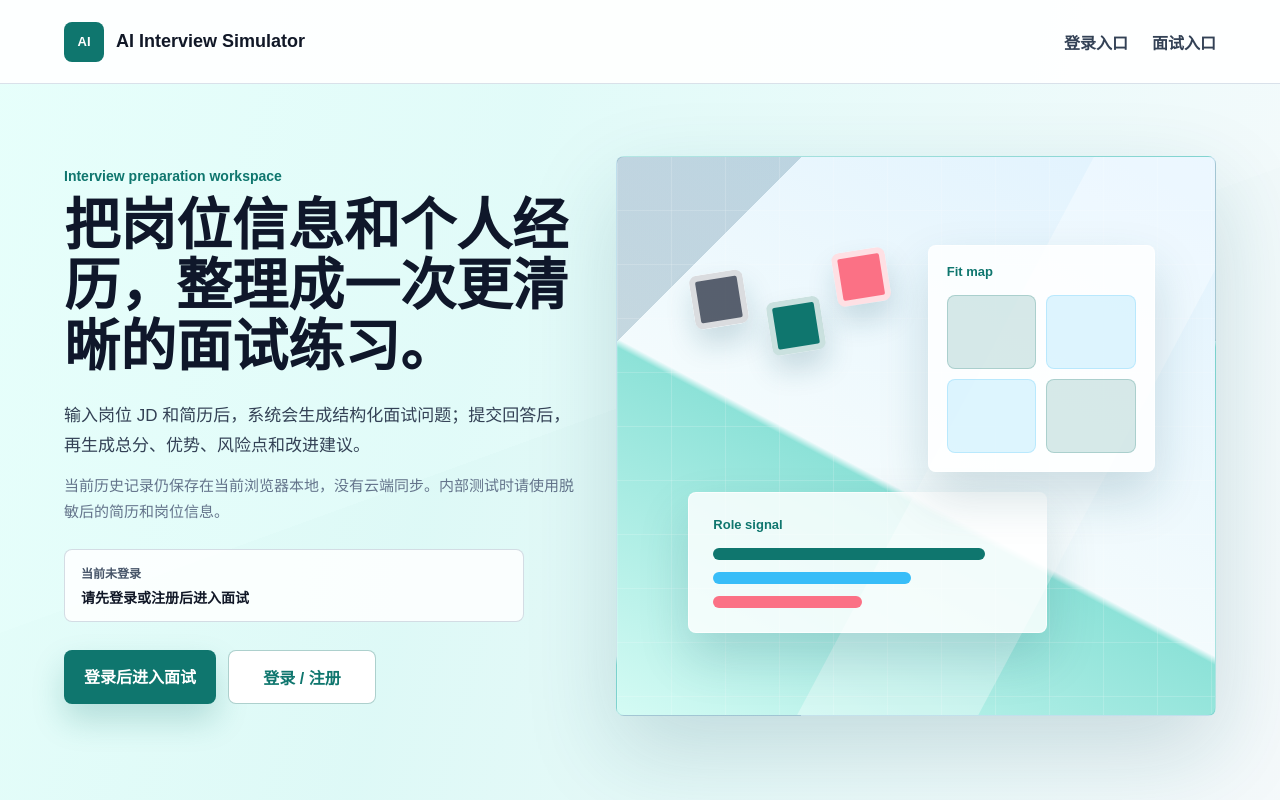
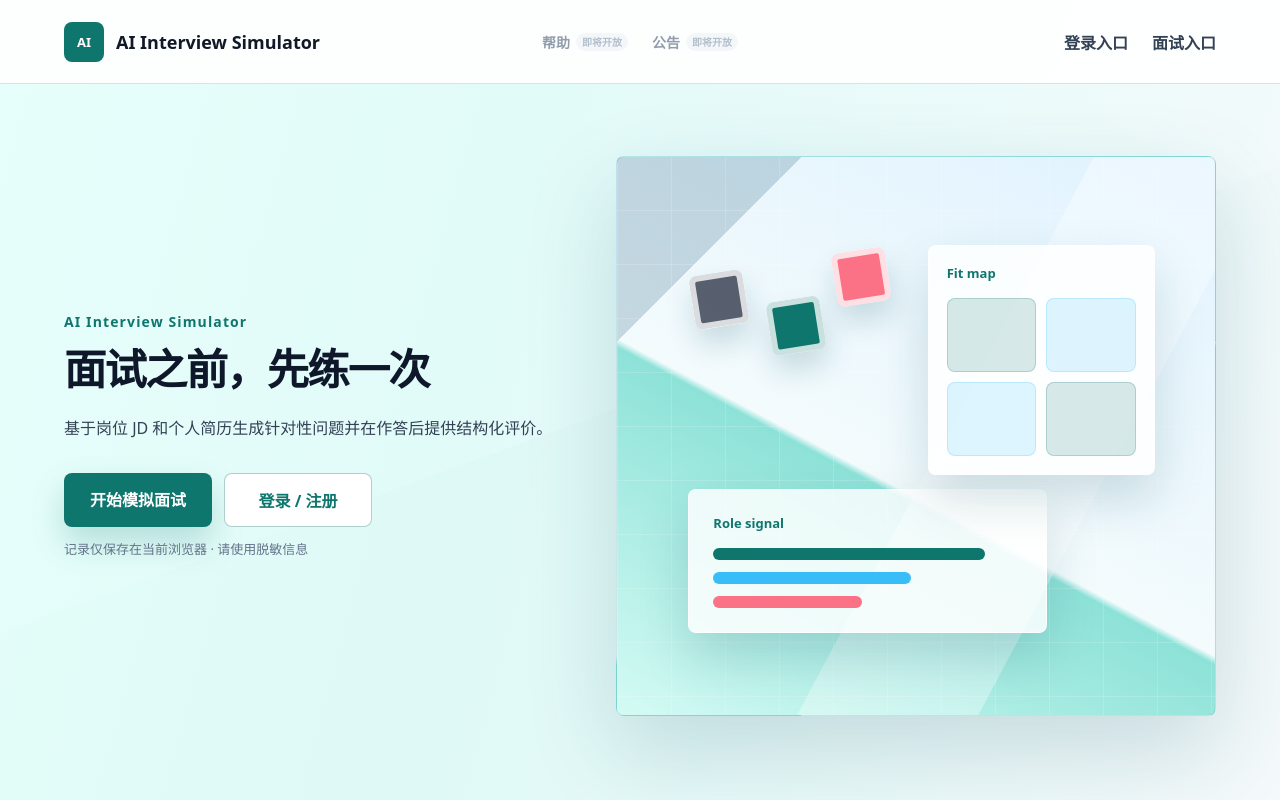
Before and after one commit to Clark-Zhou/AI-Interviewer, a Next.js app: page / in a window 1280 px wide. Built offline with nearby package versions, Linux system fonts and the light colour scheme; no server answers.

Commit message:
实现主页面优化

```diff
--- a/app/globals.css
+++ b/app/globals.css
@@ -33,6 +33,7 @@ textarea {
 .home-page {
   min-height: 100vh;
   background: #f8fafc;
+  font-family: "Noto Sans SC", "PingFang SC", "Microsoft YaHei", "Hiragino Sans GB", system-ui, -apple-system, BlinkMacSystemFont, sans-serif;
 }
 
 .home-hero {
@@ -47,9 +48,9 @@ textarea {
   align-items: center;
   background: rgba(255, 255, 255, 0.92);
   border-bottom: 1px solid rgba(203, 213, 225, 0.7);
-  display: flex;
+  display: grid;
   gap: 20px;
-  justify-content: space-between;
+  grid-template-columns: minmax(max-content, 1fr) auto minmax(max-content, 1fr);
   min-height: 84px;
   padding: 0 min(5vw, 72px);
   position: relative;
@@ -84,6 +85,40 @@ textarea {
   flex-wrap: wrap;
   gap: 24px;
   justify-content: flex-end;
+}
+
+/* 帮助与公告暂不提供路由，使用原生禁用按钮保留可理解的占位语义。 */
+.home-nav-placeholders {
+  align-items: center;
+  display: flex;
+  gap: 8px;
+  justify-content: center;
+}
+
+.home-nav-placeholder {
+  align-items: center;
+  background: transparent;
+  border: 0;
+  color: #64748b;
+  cursor: not-allowed;
+  display: inline-flex;
+  gap: 6px;
+  padding: 8px;
+}
+
+.home-nav-placeholder span {
+  font-size: 14px;
+  font-weight: 700;
+}
+
+.home-nav-placeholder small {
+  background: #f1f5f9;
+  border-radius: 999px;
+  color: #94a3b8;
+  font-size: 10px;
+  font-weight: 600;
+  line-height: 1;
+  padding: 4px 6px;
 }
 
 .home-nav-links a {
@@ -124,68 +159,47 @@ button.home-nav-sign-out:disabled {
 
 .home-copy {
   align-self: center;
-  max-width: 720px;
+  max-width: 660px;
 }
 
 .home-kicker {
   color: #0f766e;
   font-size: 14px;
   font-weight: 800;
-  letter-spacing: 0;
-  margin: 0 0 12px;
+  letter-spacing: 0.08em;
+  margin: 0 0 14px;
 }
 
 .home-copy h1 {
   color: #0f172a;
-  font-size: 56px;
-  line-height: 1.08;
-  margin: 0 0 24px;
-  max-width: 760px;
-}
-
-.home-lede,
-.home-note {
+  font-size: clamp(38px, 3.3vw, 48px);
+  font-weight: 750;
+  letter-spacing: -0.04em;
+  line-height: 1.12;
+  margin: 0 0 22px;
+  max-width: 660px;
+}
+
+.home-lede {
   color: #334155;
-  font-size: 17px;
-  line-height: 1.75;
+  font-size: 16px;
+  line-height: 1.8;
   margin: 0;
-  max-width: 620px;
-}
-
+  max-width: none;
+}
+
+.home-account,
 .home-note {
   color: #64748b;
-  font-size: 15px;
-  margin-top: 12px;
-}
-
-.home-status {
-  background: rgba(255, 255, 255, 0.84);
-  border: 1px solid rgba(148, 163, 184, 0.38);
-  border-radius: 8px;
-  color: #475569;
-  margin-top: 24px;
-  max-width: 460px;
-  padding: 14px 16px;
-}
-
-.home-status.logged-in {
-  background: rgba(236, 253, 245, 0.86);
-  border-color: rgba(16, 185, 129, 0.46);
+  font-size: 13px;
+  line-height: 1.6;
+  margin: 12px 0 0;
+  overflow-wrap: anywhere;
+}
+
+.home-account {
   color: #047857;
-}
-
-.home-status span {
-  display: block;
-  font-size: 12px;
-  font-weight: 800;
-  margin-bottom: 6px;
-}
-
-.home-status strong {
-  color: #111827;
-  display: block;
-  font-size: 14px;
-  overflow-wrap: anywhere;
+  font-weight: 700;
 }
 
 .home-warning {
@@ -203,7 +217,7 @@ button.home-nav-sign-out:disabled {
   display: flex;
   flex-wrap: wrap;
   gap: 12px;
-  margin-top: 28px;
+  margin-top: 30px;
 }
 
 .home-primary-link,
@@ -397,6 +411,7 @@ button.home-secondary-link:hover {
   background: #fb7185;
 }
 
+/* 保持桌面双栏封面位置；仅在移动端改为单栏，避免内容横向滚动。 */
 @media (max-width: 820px) {
   .home-hero-grid {
     gap: 28px;
@@ -1395,6 +1410,7 @@ button:disabled {
 @media (max-width: 720px) {
   .home-nav {
     align-items: flex-start;
+    display: flex;
     flex-direction: column;
     min-height: auto;
     padding: 18px 20px;
@@ -1419,11 +1435,6 @@ button:disabled {
   .home-copy h1 {
     font-size: 36px;
     line-height: 1.16;
-  }
-
-  .home-status {
-    max-width: none;
-    width: 100%;
   }
 
   .home-actions {
--- a/app/page.js
+++ b/app/page.js
@@ -62,6 +62,28 @@ export default async function Home() {
             </span>
             <span>AI Interview Simulator</span>
           </Link>
+
+          <div className="home-nav-placeholders" aria-label="即将开放的功能">
+            <button
+              type="button"
+              className="home-nav-placeholder"
+              disabled
+              title="帮助即将开放"
+            >
+              <span>帮助</span>
+              <small>即将开放</small>
+            </button>
+            <button
+              type="button"
+              className="home-nav-placeholder"
+              disabled
+              title="公告即将开放"
+            >
+              <span>公告</span>
+              <small>即将开放</small>
+            </button>
+          </div>
+
           <nav className="home-nav-links" aria-label="主页导航">
             {isLoggedIn ? (
               <HomeSignOutButton className="home-nav-sign-out" />
@@ -74,23 +96,12 @@ export default async function Home() {
 
         <div className="home-hero-grid">
           <div className="home-copy">
-            <p className="home-kicker">Interview preparation workspace</p>
-            <h1>把岗位信息和个人经历，整理成一次更清晰的面试练习。</h1>
+            <p className="home-kicker">AI Interview Simulator</p>
+            <h1>面试之前，先练一次</h1>
 
             <p className="home-lede">
-              输入岗位 JD 和简历后，系统会生成结构化面试问题；提交回答后，再生成总分、优势、风险点和改进建议。
+              基于岗位 JD 和个人简历生成针对性问题并在作答后提供结构化评价。
             </p>
-            <p className="home-note">
-              当前历史记录仍保存在当前浏览器本地，没有云端同步。内部测试时请使用脱敏后的简历和岗位信息。
-            </p>
-
-            <div
-              className={isLoggedIn ? 'home-status logged-in' : 'home-status'}
-              aria-live="polite"
-            >
-              <span>{isLoggedIn ? '当前已登录' : '当前未登录'}</span>
-              <strong>{isLoggedIn ? user.email : '请先登录或注册后进入面试'}</strong>
-            </div>
 
             {!isAuthConfigured && (
               <p className="home-warning">
@@ -100,7 +111,7 @@ export default async function Home() {
 
             <div className="home-actions" aria-label="主页入口">
               <Link className="home-primary-link" href={interviewHref}>
-                {isLoggedIn ? '进入模拟面试' : '登录后进入面试'}
+                {isLoggedIn ? '进入面试工作台' : '开始模拟面试'}
               </Link>
               {isLoggedIn ? (
                 <HomeSignOutButton />
@@ -110,6 +121,13 @@ export default async function Home() {
                 </Link>
               )}
             </div>
+
+            {isLoggedIn && (
+              <p className="home-account" aria-live="polite">
+                已登录 · {user.email}
+              </p>
+            )}
+            <p className="home-note">记录仅保存在当前浏览器 · 请使用脱敏信息</p>
           </div>
 
           <div className="home-cover" aria-hidden="true">
```
Also changed, not shown: 5 other files (tests, documents, lock files or other folders).
